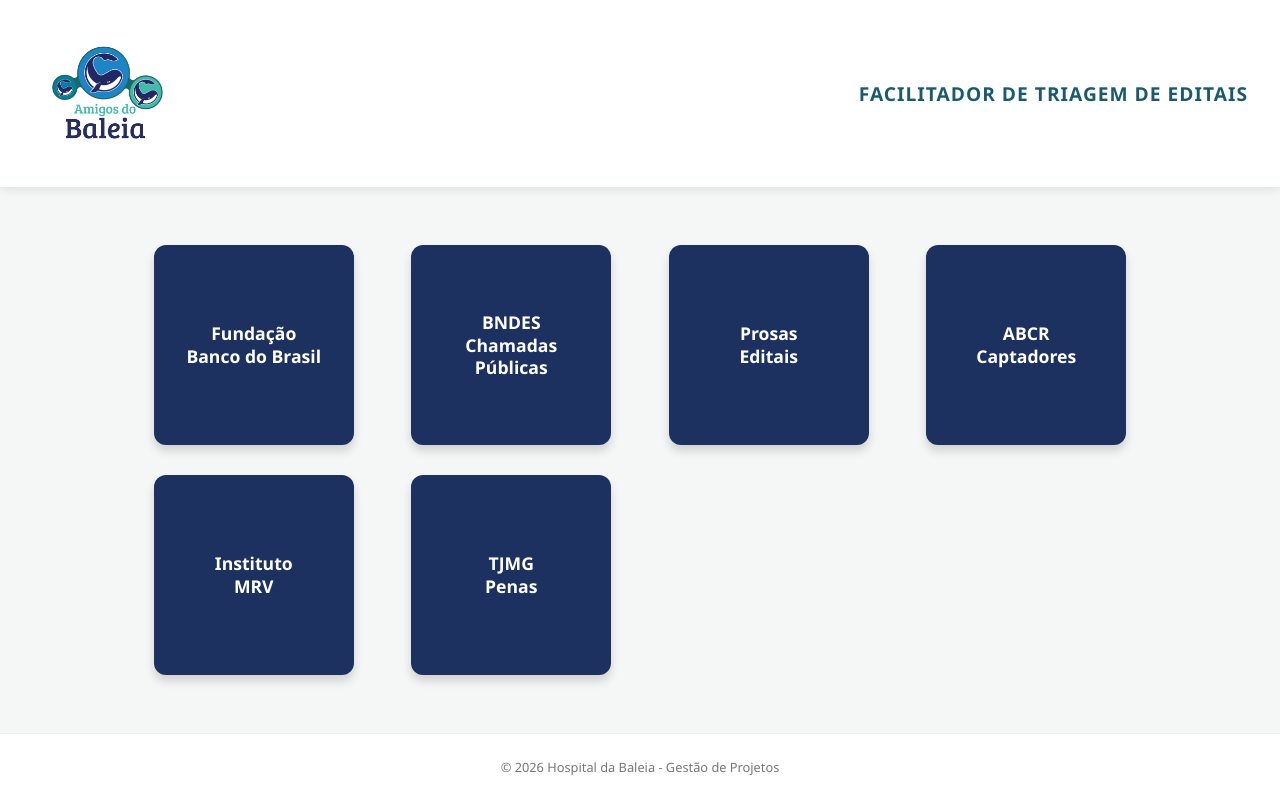
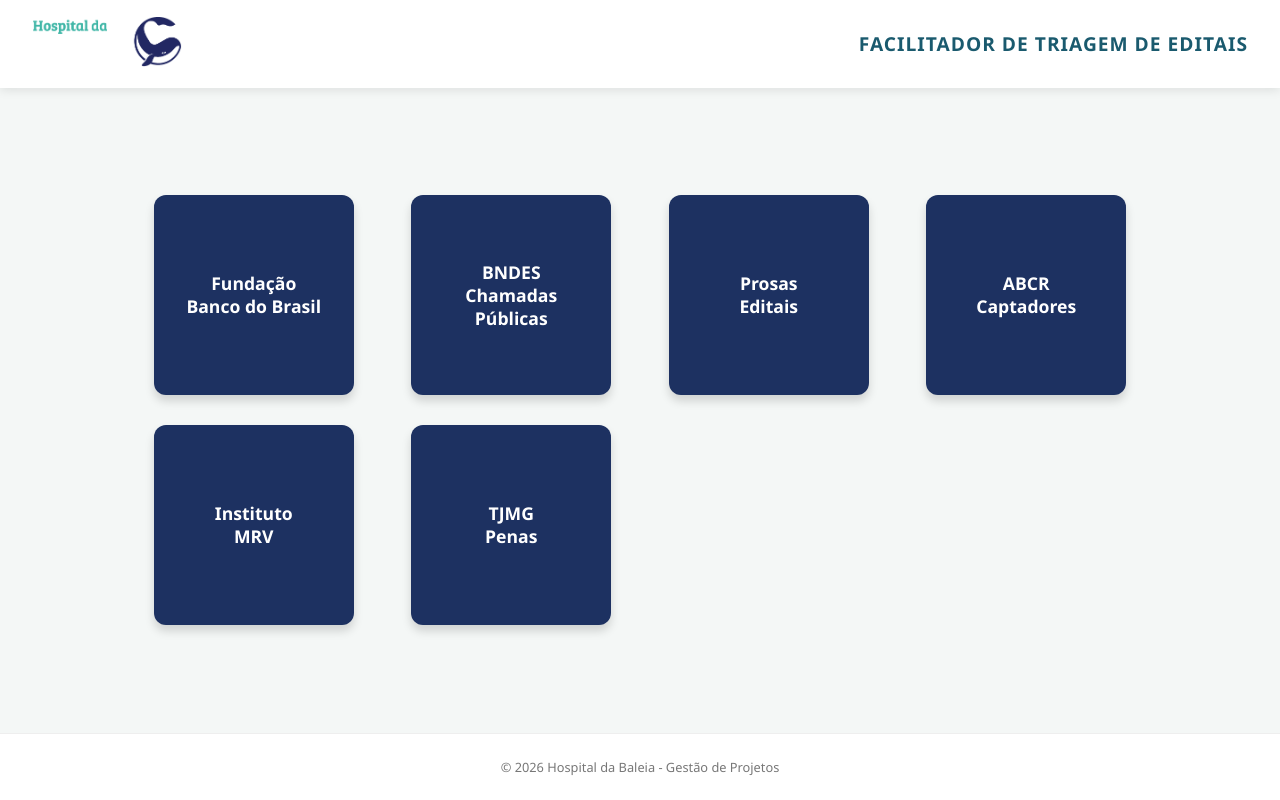
Before and after one commit to AlexMigotti/Facilitador, a plain HTML site: page index.html in a window 1280 px wide. Drawn offline with Linux system fonts and the light colour scheme.

Commit message:
Update index.html

```diff
--- a/index.html
+++ b/index.html
@@ -10,7 +10,7 @@
 
     <header>
         <div class="logo-container">
-            <img src="novalogo.png.webp" alt="Logo Hospital da Baleia" class="logo">
+            <img src="logo.webp" alt="Logo Hospital da Baleia" class="logo">
         </div>
         <h1>Facilitador de Triagem de Editais</h1>
     </header>
@@ -44,4 +44,5 @@
 
     <script src="script.js"></script>
 </body>
+
 </html>
```
